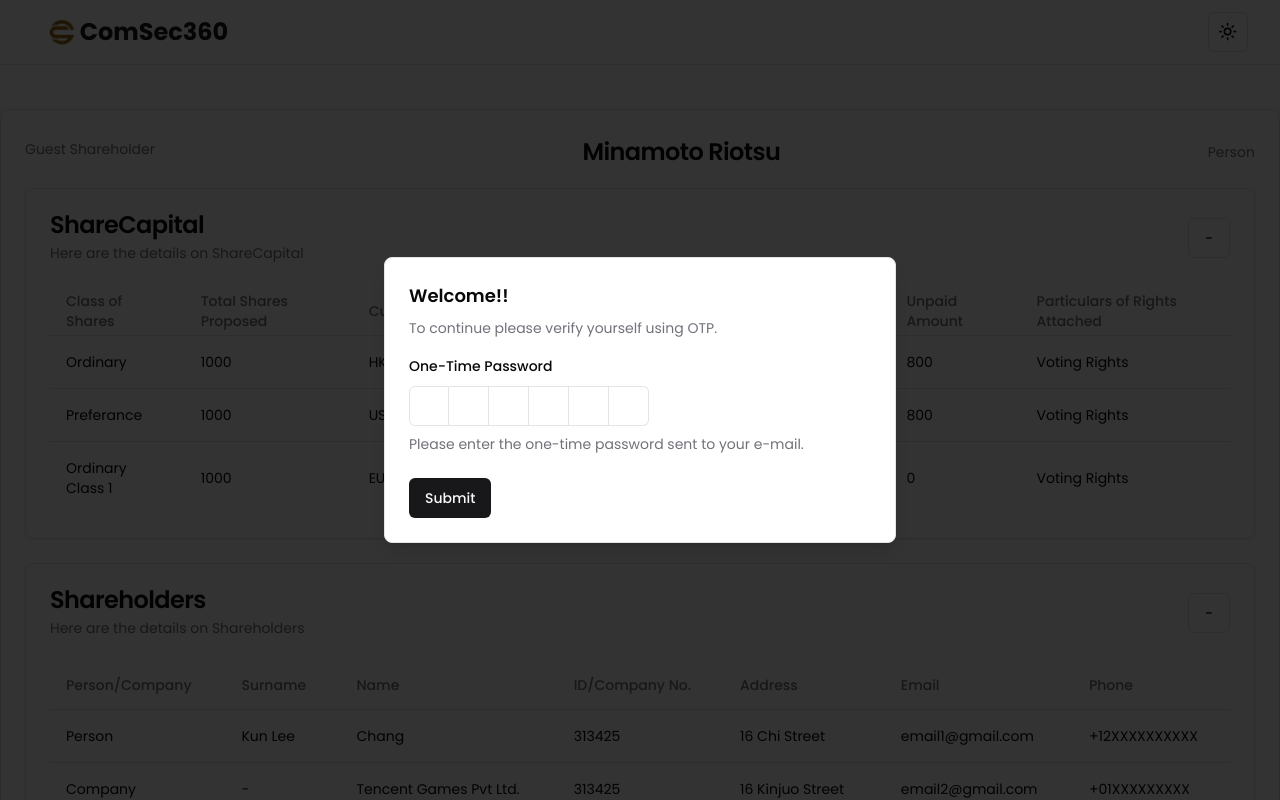
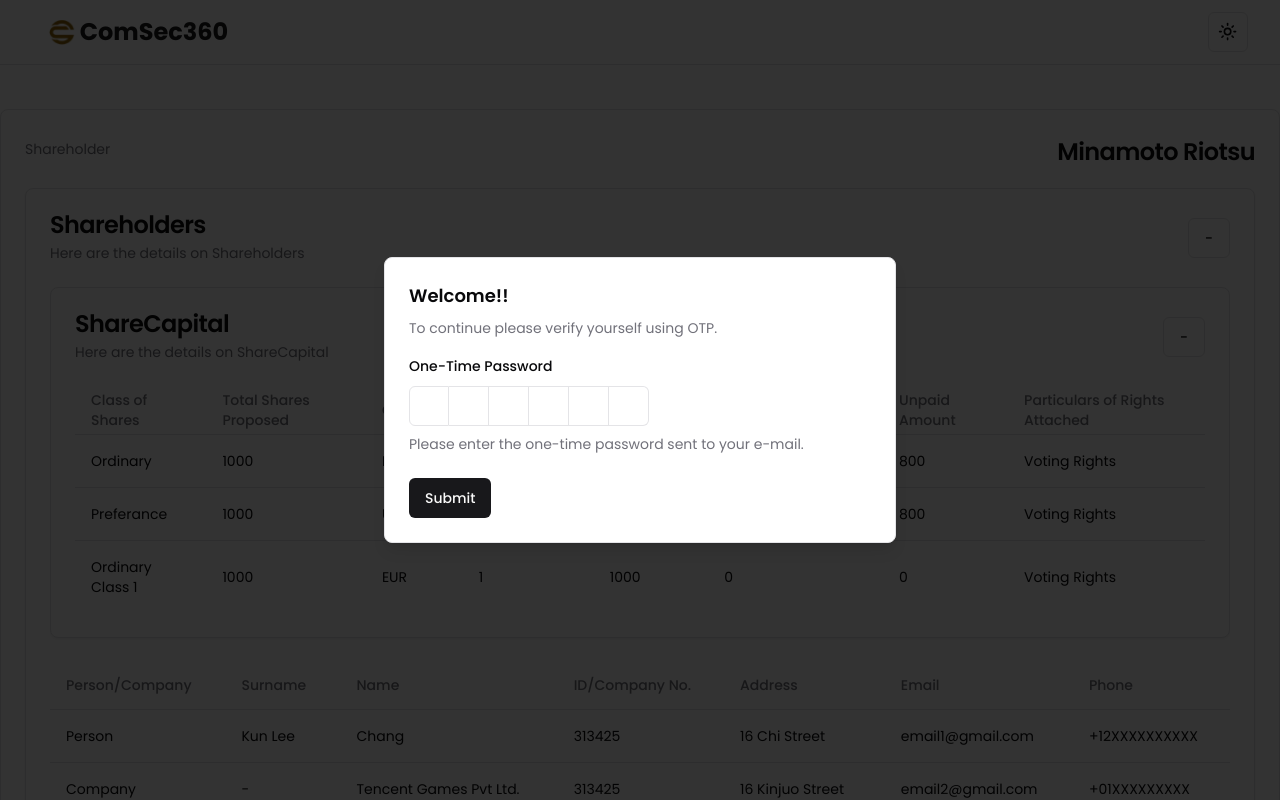
Before and after one commit to omunite215/GuestUserShareholder, a Next.js app: page / in a window 1280 px wide. Shown: the top 800 px of the page. Built offline with nearby package versions, Linux system fonts and the light colour scheme.

Commit message:
UI Changes While Meeting

```diff
--- a/components/Main.tsx
+++ b/components/Main.tsx
@@ -22,12 +22,10 @@ const Main = () => {
   return (
     <Card className="my-3">
       <CardHeader className="flex flex-row justify-between items-center">
-        <CardDescription>Guest Shareholder</CardDescription>
+        <CardDescription>Shareholder</CardDescription>
         <CardTitle>Minamoto Riotsu</CardTitle>
-        <CardDescription>Person</CardDescription>
       </CardHeader>
       <CardContent className="space-y-6">
-        <ShareCapital />
         <Collapsible open={isOpen} onOpenChange={setIsOpen} className="w-full">
           <Card>
             <div className="flex flex-1 justify-between items-center">
@@ -44,10 +42,14 @@ const Main = () => {
               </CollapsibleTrigger>
             </div>
             <CardContent className="space-y-6">
-              <CollapsibleContent className="CollapsibleContent">
+              <CollapsibleContent className="CollapsibleContent space-y-6">
+                <ShareCapital />
                 <DirectorsData />
               </CollapsibleContent>
-              <Directors />
+              <div className="space-y-6">
+                <CardTitle>Fill the information for shareholder</CardTitle>
+                <Directors />
+              </div>
             </CardContent>
           </Card>
         </Collapsible>
```
